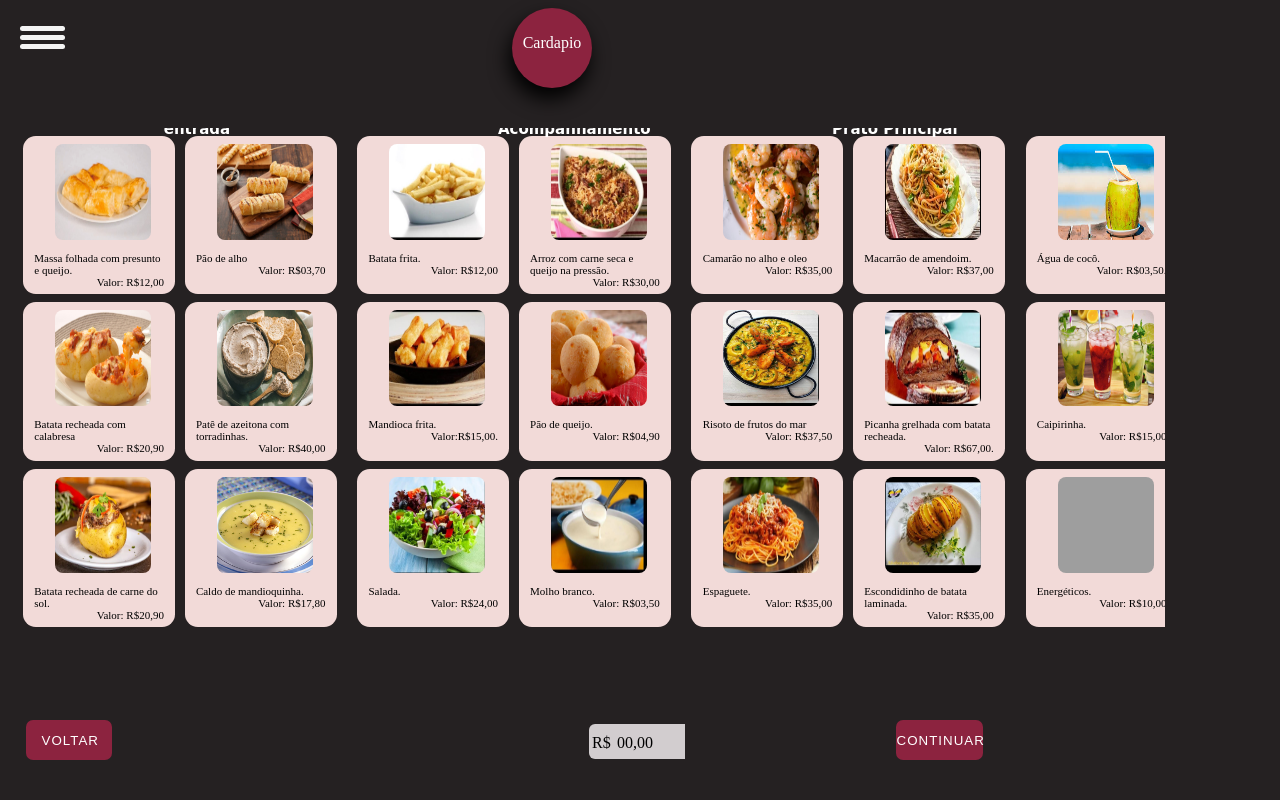
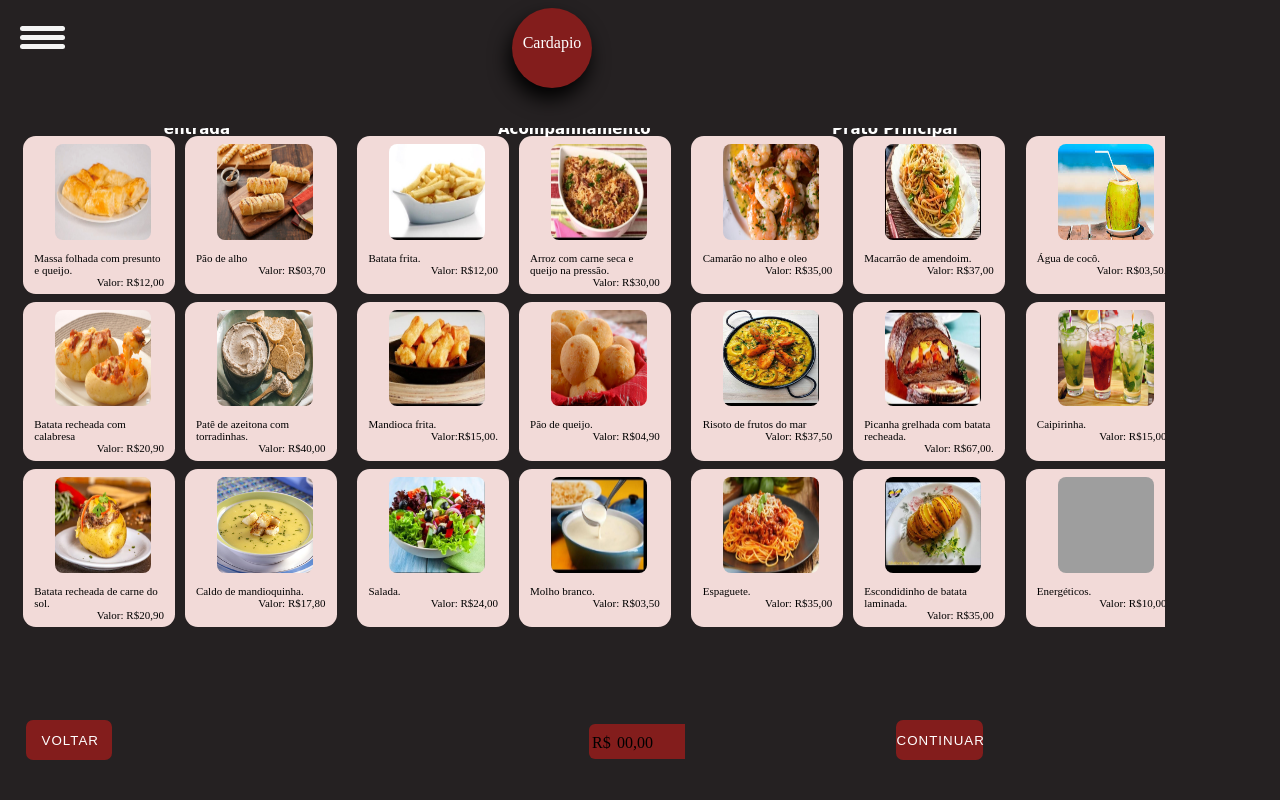
Before and after one commit to Juliana-so003/Restaurante, a PHP site: page /html/telacardapio.html in a window 1280 px wide. Run offline with PHP 8.4, Linux system fonts and the light colour scheme; grey boxes are pictures that could not be loaded.

Commit message:
mudei as cores

```diff
--- a/sistema cliente/css/cardapio1.css
+++ b/sistema cliente/css/cardapio1.css
@@ -21,7 +21,7 @@ background:#252122;
     height: 5em;
     padding-top:1.6em;
     width: 5em ;
-    background: #8c233f;
+    background: #831d1c;
     position: relative;
     filter: drop-shadow(
 -3px 11px 10px #000000
@@ -36,7 +36,7 @@ background:#252122;
 
 .pratos{
   margin: 0.5em 0.3em;
-  background:  #f2dad8;
+  background:#f2dad8;
   border-radius: 0.8em;
   flex-direction: column;
   height: 9.9em;
@@ -106,7 +106,7 @@ footer{
   padding-top: 0.4em;
   height: 2.2em;
   width:6em;
-  background: #d2cdcf;
+  background: #831d1c;
   border-radius:6px 0 0 6px;
 }
 .p_valor{
@@ -129,7 +129,7 @@ button{
   top: 90%;
   height: 3em;
   width:6.5em;
-  background: #8c233f;
+  background: #831d1c;
   padding-left: 0.2em;
   color:white;
   border-radius:7px;
@@ -140,8 +140,8 @@ button{
   transition: 0.3s ease;
 }
 button:hover{
-  background: #181818;
-  color: #fff;
+  background: white;
+  color:#fff;
 }
 
 /*sacola de compras*/
```
